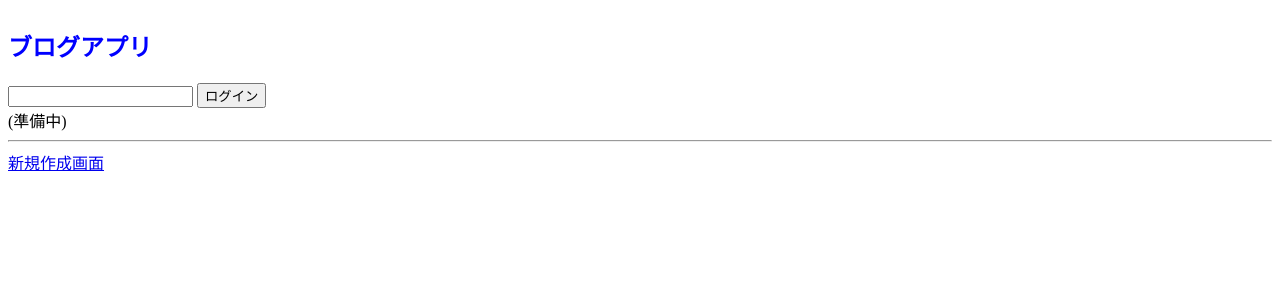
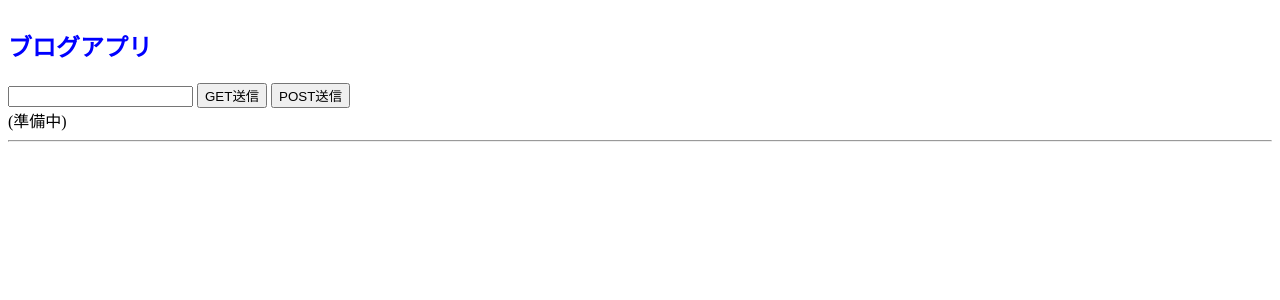
Before and after one commit to hapihapi777/flaskblog2, a Flask app: page / in a window 1280 px wide. Shown: the top 300 px of the page. Run offline with Flask 2, Linux system fonts and the light colour scheme; data that the repository does not hold is empty; some libraries are stand-ins or nearby versions.

Commit message:
POST送信ボタンからmasterページに飛んで、編集可能なページを表示出来る様にしました。

```diff
--- a/app.py
+++ b/app.py
@@ -59,19 +59,22 @@ def delete():
     db.session.commit()
     return redirect('/')
 
-@app.route('/master', methods=['GET', 'POST'])
+@app.route('/master', methods=['GET'])
+def master_get():
+    blogarticles = BlogArticle.query.all()
+    return render_template('index.html', blogarticles=blogarticles)
+
+@app.route('/master', methods=['POST'])
 def login():
-  password = request.form.get("possword")
-  if password == "7890":
-    # print(app.config['PASSWORD'])
-  # app.config['PASSWORD']:
+#   password = request.form.get("possword")
+#   if password == "7890":
     blogarticles = BlogArticle.query.all()
     return render_template('/master.html', blogarticles=blogarticles)
-  else:
-    return redirect('/')
+#   else:
+#     return render_template('/index.html', blogarticles=blogarticles)
 
 # デバッグモード用
 if __name__ == "__main__":
     app.run(debug=True)
 
-# 8/18
+# 8/20(土)
--- a/templates/index.html
+++ b/templates/index.html
@@ -2,14 +2,16 @@
 {% block content %}
 <article>
   <h1 class="inline">ブログアプリ</h1>
-  <form action="/" method="POST">
+  <form action="/master">
     <input type="password" name="password">
-    <input type="submit" value="ログイン">
+    <button type="submit" formmethod="GET">GET送信</button>
+    <button type="submit" formmethod="POST">POST送信</button>
+    <!-- <input type="submit" value="ログイン"> -->
   </form>
   (準備中)
 </article>
 <hr>
-<a href="/create" role="button">新規作成画面</a>
+<!-- <a href="/create" role="button">新規作成画面</a> -->
 {% for blogarticle in blogarticles|sort(attribute='id', reverse = True) %}
 <article>
 
@@ -17,11 +19,11 @@
     <summary class="red">・{{ blogarticle.title }}</summary>
 
     <!-- <h2 class="red">・{{ blogarticle.title }}</h2> -->
-    <a href="/update/{{ blogarticle.id }}" role="button">編集</a>
-    <form action="/delete" method="POST">
-      <input type="hidden" name="post_id" value="{{ blogarticle.id }}" id="">
-      <button>削除</button>
-    </form>
+    <!-- <a href="/update/{{ blogarticle.id }}" role="button">編集</a> -->
+    <!-- <form action="/delete" method="POST"> -->
+      <!-- <input type="hidden" name="post_id" value="{{ blogarticle.id }}" id=""> -->
+      <!-- <button>削除</button> -->
+    <!-- </form> -->
     {{ blogarticle.body }}
     <!-- <p>作成日時：{{ blogarticle.created_at }}</p> -->
   </details>
```
Also changed, not shown: templates/master.html (+7 -2 lines).
